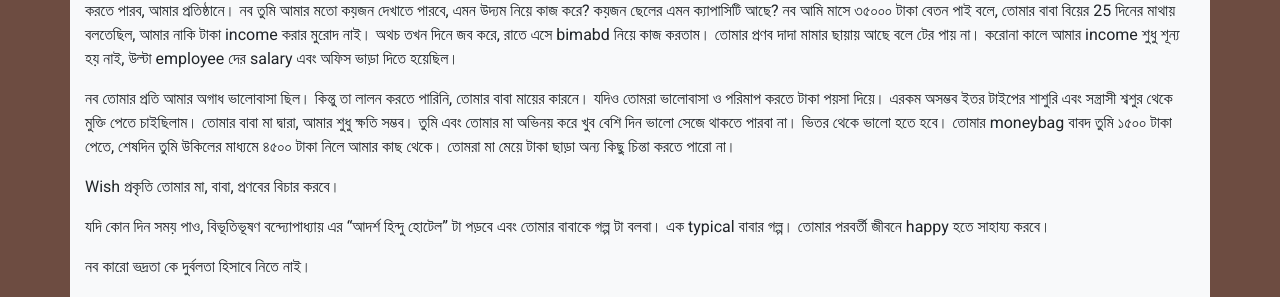
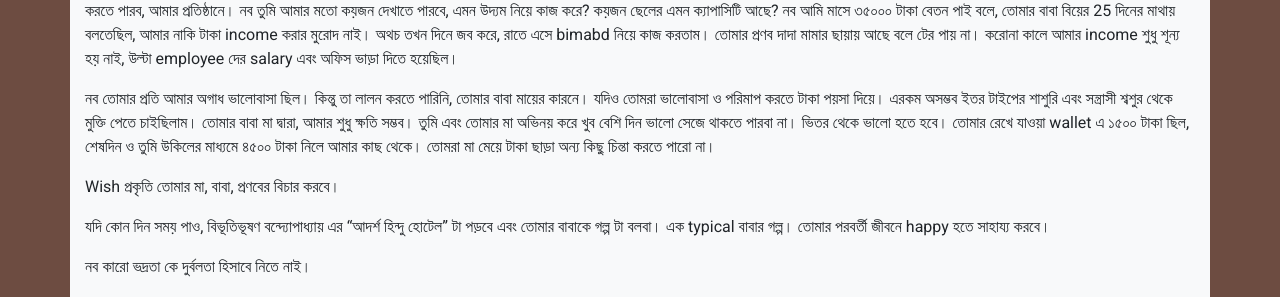
Before and after one commit to polodev/nobo, a Jekyll site: the page built from index2.md, in a window 1280 px wide and 900 px high, scrolled down 4997 px. Shown: the part 349-646 px from the top of the window. Built offline with Jekyll 4.4.1, drawn with Linux system fonts in a browser that asks for light colours; nearby versions of some CDN libraries.

Commit message:
--updated--

```diff
--- a/index2.md
+++ b/index2.md
@@ -155,7 +155,7 @@ anyway যা হইছে ভালো হইছে। তোমাকে ন
 
 আমার বাবা বিয়ের আগে আমার সম্পর্কে বলতে গিয়ে বলছিল, ছেলে হাজার পঞ্চাশেক টাকা মাসে income করে। ১৩ সেপ্টেম্বরে অরপাকে ভর্তির দিন, তোমার প্রণব দাদা ফোনে আমাকে বলতেছিল, আমার বাবা নাকি প্রতারক, প্রতারণা করে নাকি আমাকে বিয়ে করিয়েছিল। প্রণব কে আমার জবাবদিহিতা করতে হয়, আমার চাকরী নিয়ে। নব আমার প্রতিষ্ঠানের বয়স ২ বছর। এখন আমাদের employee ৮ জন এবং সবাই মিনিমাম graduation complete। আগামী জুনের মধ্যে আমার প্রতিষ্ঠানের employee হবে minimum ১৫ জন। এবং জুন হতে বড় অফিসে যাচ্ছি। company এর বর্তমান valuation হল প্রায় ৫ কোটি। সেই হিসাবে আমি গত ২ বছরে ১.২৫ কোটি টাকা generate করে ফেলেছি as 25% share holder। যদিও এই টাকা liquidize করতে পারব মিনিমাম ৫ বছর পরে। হয়তো ততদিনে আমার শেয়ার এর দাম হবে ১০গুন। আগামী ৫ বছরে আমি মিনিমাম ৫০ জনের চাকরী তৈরি করতে পারব, আমার প্রতিষ্ঠানে। নব তুমি আমার মতো কয়জন দেখাতে পারবে, এমন উদ্যম নিয়ে কাজ করে? কয়জন ছেলের এমন ক্যাপাসিটি আছে? নব আমি মাসে ৩৫০০০ টাকা বেতন পাই বলে, তোমার বাবা বিয়ের 25 দিনের মাথায় বলতেছিল, আমার নাকি টাকা income করার মুরোদ নাই। অথচ তখন দিনে জব করে, রাতে এসে bimabd নিয়ে কাজ করতাম। তোমার প্রণব দাদা মামার ছায়ায় আছে বলে টের পায় না। করোনা কালে আমার income শুধু শূন্য হয় নাই, উল্টা employee দের salary এবং অফিস ভাড়া দিতে হয়েছিল।
 
-নব তোমার প্রতি আমার অগাধ ভালোবাসা ছিল। কিন্তু তা লালন করতে পারিনি, তোমার বাবা মায়ের কারনে। যদিও তোমরা ভালোবাসা ও পরিমাপ করতে টাকা পয়সা দিয়ে। এরকম অসম্ভব ইতর টাইপের শাশুরি এবং সন্ত্রাসী শ্বশুর থেকে মুক্তি পেতে চাইছিলাম। তোমার বাবা মা দ্বারা, আমার শুধু ক্ষতি সম্ভব। তুমি এবং তোমার মা অভিনয় করে খুব বেশি দিন ভালো সেজে থাকতে পারবা না। ভিতর থেকে ভালো হতে হবে। তোমার moneybag বাবদ তুমি ১৫০০ টাকা পেতে, শেষদিন তুমি উকিলের মাধ্যমে ৪৫০০ টাকা নিলে আমার কাছ থেকে। তোমরা মা মেয়ে টাকা ছাড়া অন্য কিছু চিন্তা করতে পারো না।
+নব তোমার প্রতি আমার অগাধ ভালোবাসা ছিল। কিন্তু তা লালন করতে পারিনি, তোমার বাবা মায়ের কারনে। যদিও তোমরা ভালোবাসা ও পরিমাপ করতে টাকা পয়সা দিয়ে। এরকম অসম্ভব ইতর টাইপের শাশুরি এবং সন্ত্রাসী শ্বশুর থেকে মুক্তি পেতে চাইছিলাম। তোমার বাবা মা দ্বারা, আমার শুধু ক্ষতি সম্ভব। তুমি এবং তোমার মা অভিনয় করে খুব বেশি দিন ভালো সেজে থাকতে পারবা না। ভিতর থেকে ভালো হতে হবে। তোমার রেখে যাওয়া wallet এ ১৫০০ টাকা ছিল, শেষদিন ও তুমি উকিলের মাধ্যমে ৪৫০০ টাকা নিলে আমার কাছ থেকে। তোমরা মা মেয়ে টাকা ছাড়া অন্য কিছু চিন্তা করতে পারো না।
 
 Wish প্রকৃতি তোমার মা, বাবা, প্রণবের বিচার করবে।
 
```
Also changed, not shown: sanjoy.md (+1 -1 lines).
